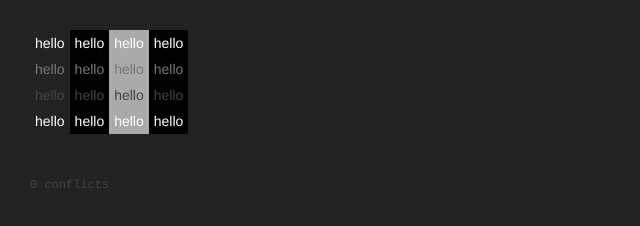
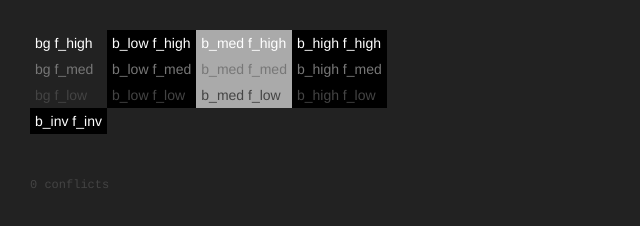
Before and after one commit to hundredrabbits/Themes, a plain HTML site: page benchmark/index.html in a window 1280 px wide. Shown: the whole page, without its empty margins (0-640 px from the left). Drawn offline with Linux system fonts and the light colour scheme.

Commit message:
Further improvements

```diff
--- a/benchmark/index.html
+++ b/benchmark/index.html
@@ -9,10 +9,10 @@
   <body>
     <div class='wrapper'>
       <table>
-        <tr><td class='f_high'>hello</td><td class='b_low f_high'>hello</td><td class='b_med f_high'>hello</td><td class='b_high f_high'>hello</td></tr>
-        <tr><td class='f_med'>hello</td> <td class='b_low f_med'>hello</td> <td class='b_med f_med'>hello</td> <td class='b_high f_med'>hello</td></tr>
-        <tr><td class='f_low'>hello</td> <td class='b_low f_low'>hello</td> <td class='b_med f_low'>hello</td> <td class='b_high f_low'>hello</td></tr>
-        <tr><td class='f_inv'>hello</td> <td class='b_low f_inv'>hello</td> <td class='b_med f_inv'>hello</td> <td class='b_high f_inv'>hello</td></tr>
+        <tr><td class='bg f_high'>bg f_high</td><td class='b_low f_high'>b_low f_high</td><td class='b_med f_high'>b_med f_high</td><td class='b_high f_high'>b_high f_high</td></tr>
+        <tr><td class='bg f_med'>bg f_med</td>  <td class='b_low f_med'>b_low f_med</td>  <td class='b_med f_med'>b_med f_med</td>  <td class='b_high f_med'>b_high f_med</td></tr>
+        <tr><td class='bg f_low'>bg f_low</td>  <td class='b_low f_low'>b_low f_low</td>  <td class='b_med f_low'>b_med f_low</td>  <td class='b_high f_low'>b_high f_low</td></tr>
+        <tr><td class='b_inv f_inv'>b_inv f_inv</td></tr>
       </table>
     </div>
     <pre id='print'></pre>
@@ -27,16 +27,20 @@
         let html = ""
         let count = 0
         for(let fid in theme.active){
-          if(fid.substr(0,1) != "f"){ continue; }
+          if(fid.substr(0,1) != "f" || fid.indexOf("_inv") > -1){ continue; }
           let fc = theme.active[fid]
           for(let bid in theme.active){
-            if(bid.substr(0,1) != "b"){ continue; }
+            if(bid.substr(0,1) != "b" || bid.indexOf("_inv") > -1){ continue; }
             let bc = theme.active[bid]
             if(fc != bc){ continue; }
             html += `<b>${fid}</b> ${bid} <i>${bc}</i>\n`
             count += 1
           }
         }
+        if(theme.active.f_inv == theme.active.b_inv){
+          html += `<b>f_inv</b> b_inv <i>${theme.active.f_inv}</i>\n`
+          count += 1
+        }
         el.innerHTML = html+`\n<i>${count} conflicts</i>`;
       }
     </script>
--- a/benchmark/links/main.css
+++ b/benchmark/links/main.css
@@ -1,6 +1,7 @@
-body { font-size:14px; font-family: 'Helvetica Neue', Helvetica, Arial, sans-serif; padding:30px;}
+body { font-size:14px; font-family: 'Helvetica Neue', Helvetica, Arial, sans-serif; padding:30px; transition: background-color 500ms;}
 table { margin-bottom:30px; }
-table tr td { padding:5px; }
+table tr th { padding:5px; text-align: left; font-weight: bold; }
+table tr td { padding:5px; transition: background-color 250ms, color 250ms; }
 
 #print { font-family: courier; font-size:12px; }
 #print b { font-weight: bold }
--- a/benchmark/links/theme.css
+++ b/benchmark/links/theme.css
@@ -1,4 +1,5 @@
 body { background:var(--background) !important }
+.bg { background:var(--background) !important }
 .f_high { color:var(--f_high) !important; stroke:var(--f_high) !important }
 .f_med { color:var(--f_med) !important ; stroke:var(--f_med) !important }
 .f_low { color:var(--f_low) !important ; stroke:var(--f_low) !important }
@@ -8,6 +9,7 @@ body { background:var(--background) !important }
 .b_low { background:var(--b_low) !important ; fill:var(--b_low) !important }
 .b_inv { background:var(--b_inv) !important ; fill:var(--b_inv) !important }
 
+table tr th { color:var(--f_high) !important;  }
 pre { color:var(--f_high) !important; }
 pre b { color:var(--f_med) !important; }
 pre i { color:var(--f_low) !important; }
```
